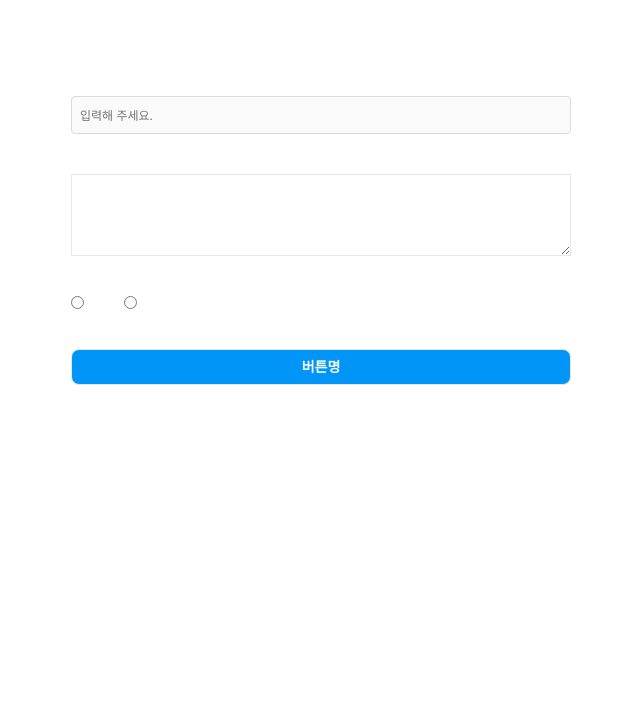
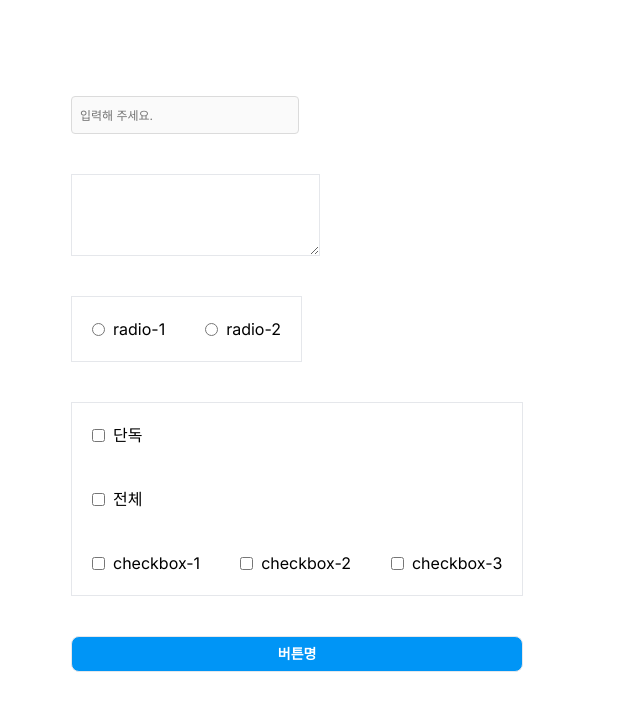
Before and after one commit to pleasemrlostman/share-your-favorite-places-front, a Next.js app: page /storybook in a window 1280 px wide. Shown: the top 710 px of the page, without its empty margins (25-665 px from the left). Built offline with nearby package versions, Linux system fonts and the light colour scheme.

Commit message:
feat: checkbox component

```diff
--- a/src/app/(beforeLogin)/_component/LoginForm.tsx
+++ b/src/app/(beforeLogin)/_component/LoginForm.tsx
@@ -40,7 +40,10 @@ export default function LoginForm() {
               control={control}
               name="email"
               rules={{
-                minLength: 1,
+                minLength: {
+                  value: 1,
+                  message: "1글자 이상 입력해주세요.",
+                },
               }}
               placeholder="전화번호, 사용자 이름 또는 이메일"
               className="w-full mb-[.375rem]"
@@ -49,7 +52,10 @@ export default function LoginForm() {
               control={control}
               name="password"
               rules={{
-                minLength: 6,
+                minLength: {
+                  value: 6,
+                  message: "6글자 이상 입력해주세요.",
+                },
               }}
               placeholder="비밀번호"
               className="w-full"
--- a/src/app/(beforeLogin)/_component/SingupForm.tsx
+++ b/src/app/(beforeLogin)/_component/SingupForm.tsx
@@ -46,7 +46,10 @@ export default function SignupForm() {
               control={control}
               name="email"
               rules={{
-                minLength: 1,
+                minLength: {
+                  value: 1,
+                  message: "1글자 이상 입력해주세요.",
+                },
               }}
               placeholder="휴대폰 번호 또는 이메일 주소"
               className="w-full mb-[.375rem]"
@@ -61,7 +64,10 @@ export default function SignupForm() {
               control={control}
               name="nickname"
               rules={{
-                minLength: 1,
+                minLength: {
+                  value: 1,
+                  message: "1글자 이상 입력해주세요.",
+                },
               }}
               placeholder="사용자 이름"
               className="w-full mb-[.375rem]"
@@ -70,7 +76,10 @@ export default function SignupForm() {
               control={control}
               name="password"
               rules={{
-                minLength: 6,
+                minLength: {
+                  value: 6,
+                  message: "6글자 이상 입력해주세요.",
+                },
               }}
               placeholder="비밀번호"
               className="w-full"
--- /dev/null
+++ b/src/app/_component/checkbox/index.tsx
@@ -0,0 +1,140 @@
+"use client";
+
+import { useState } from "react";
+import {
+  useController,
+  UseControllerProps,
+  FieldValues,
+} from "react-hook-form";
+
+type CheckboxProps<T extends FieldValues> = UseControllerProps<T> & {
+  value?: string | number;
+  label?: string;
+  id?: string;
+  className?: string;
+  disabled?: boolean;
+  checked?: boolean;
+  allCheckedType?: boolean;
+  data?: {
+    id: number;
+    value: string;
+    label?: string;
+    option?: string;
+  }[];
+};
+
+export default function Checkbox<T extends FieldValues>({
+  control,
+  name,
+  className,
+  disabled,
+  allCheckedType,
+  data,
+  ...props
+}: CheckboxProps<T>) {
+  const {
+    field: { onChange, value },
+  } = useController({ control, name });
+
+  const [checkboxValue, setCheckboxValue] = useState<string[]>(value ?? []);
+
+  const handleAllChecked = (isChecked: boolean) => {
+    if (isChecked) {
+      const allCheckedValue = data?.map((list) => list.value) || [];
+      setCheckboxValue(allCheckedValue);
+      onChange(allCheckedValue);
+    } else {
+      setCheckboxValue([]);
+      onChange([]);
+    }
+  };
+
+  const handleSingleChecked = (value: string, isChecked: boolean) => {
+    const newValue = isChecked
+      ? [...checkboxValue, value]
+      : checkboxValue.filter((v) => v !== value);
+
+    setCheckboxValue(newValue);
+    onChange(newValue);
+  };
+
+  if (allCheckedType) {
+    return (
+      <div className="flex items-center">
+        <input
+          type="checkbox"
+          checked={value.length === data?.length}
+          onChange={(e) => handleAllChecked(e.target.checked)}
+          name={name}
+          {...props}
+          disabled={disabled}
+          className={className}
+          id={props.label}
+        />
+        {props.label && (
+          <label
+            htmlFor={props.label}
+            className="select-none cursor-pointer pl-2"
+          >
+            {props.label}
+          </label>
+        )}
+      </div>
+    );
+  }
+
+  if (data) {
+    return (
+      <>
+        {data.map((item) => (
+          <div className="flex items-center" key={item.id}>
+            <input
+              type="checkbox"
+              checked={value.includes(item.value)}
+              onChange={(e) =>
+                handleSingleChecked(item.value, e.target.checked)
+              }
+              value={item.value}
+              id={item.label}
+              disabled={disabled}
+            />
+            {item.label && (
+              <label
+                htmlFor={item.label}
+                className="select-none cursor-pointer pl-2"
+              >
+                {item.label}
+              </label>
+            )}
+          </div>
+        ))}
+      </>
+    );
+  }
+
+  return (
+    <div className="flex items-center">
+      <input
+        type="checkbox"
+        checked={props.checked ?? value === props.value}
+        onChange={(e) => {
+          const newValue = e.target.checked ? props.value : "";
+          onChange(newValue);
+        }}
+        name={name}
+        {...props}
+        disabled={disabled}
+        className={className}
+        id={props.label}
+      />
+      {props.label && (
+        <label
+          htmlFor={props.label}
+          className="select-none cursor-pointer pl-2"
+        >
+          {props.label}
+        </label>
+      )}
+    </div>
+  );
+}
--- a/src/app/_component/input/index.tsx
+++ b/src/app/_component/input/index.tsx
@@ -14,6 +14,7 @@ type InputProps<T extends FieldValues> = UseControllerProps<T> & {
 export default function Input<T extends FieldValues>({
   control,
   name,
+  rules,
   className,
   placeholder,
   ...props
@@ -24,11 +25,11 @@ export default function Input<T extends FieldValues>({
   } = useController({
     control,
     name,
-    rules: { required: true },
+    rules: { required: true, ...rules },
   });
 
   return (
-    <>
+    <div className="flex flex-col">
       <input
         type="text"
         onChange={onChange}
@@ -37,7 +38,11 @@ export default function Input<T extends FieldValues>({
         {...props}
         className={`p-2 bg-grey border border-[#dbdbdb] rounded focus:outline-none text-sm placeholder:text-[.75rem] placeholder:text-text ${className}`}
       />
-      {error && <span className="inline-block mt-2">{error.message}</span>}
-    </>
+      {error && (
+        <span className="inline-block mt-2 text-sm text-error">
+          {error.message}
+        </span>
+      )}
+    </div>
   );
 }
--- a/src/app/_component/radio/index.tsx
+++ b/src/app/_component/radio/index.tsx
@@ -6,11 +6,22 @@ import {
   useController,
 } from "react-hook-form";
 
+type RadioProps<T extends FieldValues> = UseControllerProps<T> & {
+  value: string | number;
+  className?: string;
+  disabled?: boolean;
+  label?: string;
+  id?: string;
+};
+
 export default function Radio<T extends FieldValues>({
   control,
   name,
+  value,
+  className,
+  disabled,
   ...props
-}: UseControllerProps<T>) {
+}: RadioProps<T>) {
   const {
     field: { onChange },
   } = useController({
@@ -18,14 +29,20 @@ export default function Radio<T extends FieldValues>({
     name,
   });
   return (
+    <div className="flex items-center">
       <input
         type="radio"
         onChange={onChange}
         name={name}
         {...props}
-      value={props.value}
-      disabled={props.disabled}
-      className={props.className}
+        value={value}
+        disabled={disabled}
       />
+      {props.label && (
+        <label htmlFor={props.id} className="select-none cursor-pointer pl-2">
+          {props.label}
+        </label>
+      )}
+    </div>
   );
 }
--- a/src/app/_component/textarea/index.tsx
+++ b/src/app/_component/textarea/index.tsx
@@ -6,11 +6,16 @@ import {
   useController,
 } from "react-hook-form";
 
+type TextAreaProps<T extends FieldValues> = UseControllerProps<T> & {
+  className?: string;
+};
+
 export default function TextArea<T extends FieldValues>({
   control,
   name,
+  className,
   ...props
-}: UseControllerProps<T>) {
+}: TextAreaProps<T>) {
   const {
     field: { onChange },
   } = useController({
@@ -23,7 +28,7 @@ export default function TextArea<T extends FieldValues>({
       onChange={onChange}
       name={name}
       {...props}
-      className={props.className}
+      className={className}
     />
   );
 }
--- a/src/app/storybook/page.tsx
+++ b/src/app/storybook/page.tsx
@@ -7,11 +7,14 @@ import Input from "@/app/_component/input";
 import Button from "@/app/_component/button";
 import TextArea from "@/app/_component/textarea";
 import Radio from "@/app/_component/radio";
+import Checkbox from "@/app/_component/checkbox";
 
 type Props = {
   input: string;
   area: string;
   radio: string;
+  single: string;
+  all: string[];
 };
 
 export default function Storybook() {
@@ -20,6 +23,8 @@ export default function Storybook() {
       input: "",
       area: "",
       radio: "",
+      single: "",
+      all: [],
     },
   });
 
@@ -32,20 +37,57 @@ export default function Storybook() {
       <DevTool control={control} />
       <div className="min-h-screen bg-white p-24">
         <form onSubmit={handleSubmit(onSubmit)}>
-          <div className="flex flex-col gap-10  max-w-[500px]">
+          <div className="flex flex-col items-start gap-10 max-w-fit">
             <Input
               name="input"
               placeholder="입력해 주세요."
               control={control}
+              rules={{
+                required: "아이디를 입력해 주세요.",
+                minLength: {
+                  value: 2,
+                  message: "2글자 이상 입력해주세요.",
+                },
+              }}
             />
             <TextArea
               control={control}
               name="area"
               className="border focus:outline-none p-4"
             />
-            <div className="flex gap-10">
-              <Radio control={control} name="radio" value={0} />
-              <Radio control={control} name="radio" value={1} />
+            <div className="flex gap-10 border p-5">
+              <Radio
+                control={control}
+                name="radio"
+                value={0}
+                label="radio-1"
+                id="radio-1"
+              />
+              <Radio
+                control={control}
+                name="radio"
+                value={1}
+                label="radio-2"
+                id="radio-2"
+              />
+            </div>
+            <div className="flex flex-col gap-10 border p-5">
+              <Checkbox
+                control={control}
+                name="single"
+                value={0}
+                label="단독"
+              />
+              <Checkbox
+                control={control}
+                name="all"
+                label="전체"
+                data={CHECKBOX_DATA}
+                allCheckedType
+              />
+              <div className="flex gap-10">
+                <Checkbox control={control} name="all" data={CHECKBOX_DATA} />
+              </div>
             </div>
             <Button
               customType={`DEFAULT`}
@@ -59,3 +101,10 @@ export default function Storybook() {
     </>
   );
 }
+
+const CHECKBOX_DATA = [
+  // { id: 0, value: "0", label: "all", option: "all" },
+  { id: 1, value: "1", label: "checkbox-1" },
+  { id: 2, value: "2", label: "checkbox-2" },
+  { id: 3, value: "3", label: "checkbox-3" },
+];
--- a/tailwind.config.ts
+++ b/tailwind.config.ts
@@ -19,6 +19,7 @@ const config: Config = {
         navy: "#00376B",
         grey: "#fafafa",
         text: "#737373",
+        error: "#ed2024",
       },
     },
   },
```
Also changed, not shown: 1 other file (tests, documents, lock files or other folders). Lines whose indentation alone changed are shown as unchanged.
